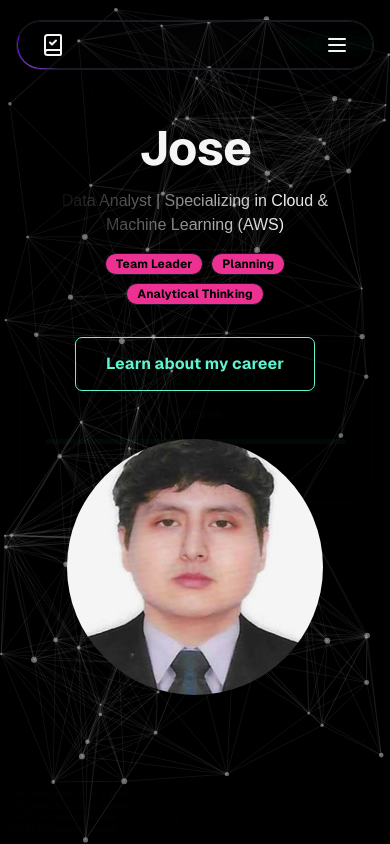
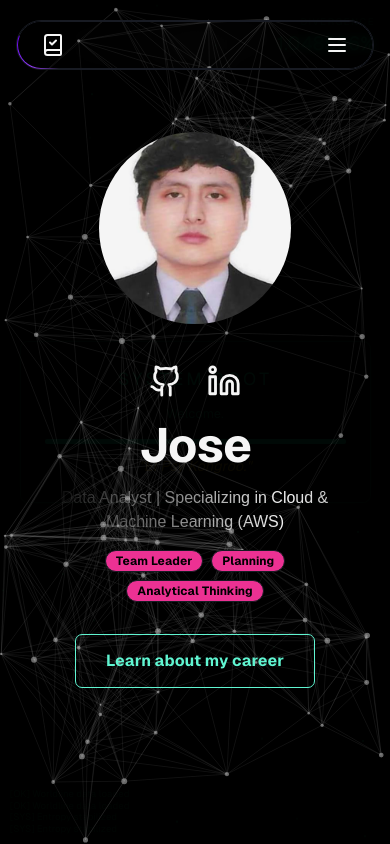
Before and after one commit to josepharroyoh/PortfolioJoseph, a React (Vite) app: page / in a window 390 px wide. Built offline with nearby package versions, Linux system fonts and the light colour scheme; a web font is replaced by a local one.

Commit message:
update organizacion de header en moviles & icons de redes

```diff
--- a/src/PortfolioLayout.tsx
+++ b/src/PortfolioLayout.tsx
@@ -38,7 +38,7 @@ const projectItems: Carousel3DItem[] = [
     description: 'Desarrollo de mi portafolio personal interactivo utilizando React, TypeScript y Tailwind CSS, con un diseño moderno y animaciones fluidas.',
     tags: ['React', 'TypeScript', 'Tailwind CSS', 'Framer Motion'],
     imageUrl: '',
-    link: '#'
+    link: ''
   },
   {
     id: 3,
@@ -47,7 +47,7 @@ const projectItems: Carousel3DItem[] = [
     description: 'Análisis de un conjunto de datos de un e-commerce para identificar patrones de compra y optimizar estrategias de marketing.',
     tags: ['Python', 'Pandas', 'Matplotlib', 'SQL'],
     imageUrl: '',
-    link: '#'
+    link: ''
   }
 ];
 
--- a/src/components/Carousel3D.tsx
+++ b/src/components/Carousel3D.tsx
@@ -181,15 +181,17 @@ const Carousel3D: React.FC<Carousel3DProps> = ({ items, autoRotate = true, rotat
                             </span>
                           ))}
                         </div>
-                        <Link
-                          to={item.link}
+                        <a
+                          href={item.link}
+                          target="_blank"
+                          rel="noopener noreferrer"
                           onMouseEnter={() => setHoveredItemId(item.id)}
                           onMouseLeave={() => setHoveredItemId(null)}
                           className="text-gray-400 hover:text-white transition-colors text-sm inline-flex items-center"
                         >
                           Más información
                           <ArrowRight className={`ml-2 w-4 h-4 transition-transform ${hoveredItemId === item.id ? 'translate-x-1' : ''}`} />
-                        </Link>
+                        </a>
                         <span
                           className={`absolute bottom-0 left-0 h-px bg-gray-400/60 transition-all duration-500 ease-out ${hoveredItemId === item.id ? 'w-full' : 'w-0'}`}
                         ></span>
--- a/src/components/HeroSection/HeroSection.tsx
+++ b/src/components/HeroSection/HeroSection.tsx
@@ -7,6 +7,7 @@ import { TypingText } from "../lightswind/TypingText";
 import { ShinyText } from "../lightswind/shiny-text";
 import CtaButton from '../CtaButton/CtaButton';
 import { useMediaQuery } from '../../hooks/useMediaQuery';
+import { Github, Linkedin } from "lucide-react";
 
 export const HeroSection = () => {
   const { t } = useTranslation();
@@ -25,9 +26,58 @@ export const HeroSection = () => {
         },
       }}
     >
-      {/* Left Section (Texto) */}
+      {/* Imagen (primero en móvil) */}
       <motion.div
-        className="w-full md:w-2/3 space-y-4 p-6 text-center md:text-left"
+        className="w-full md:w-1/3 flex justify-center p-6 order-1 md:order-2"
+        initial={{ opacity: 0, scale: 0.8, filter: "blur(10px)" }}
+        animate={{
+          opacity: 1,
+          scale: 1,
+          filter: "blur(0px)",
+        }}
+        transition={{ delay: 0.5, duration: 1.2, ease: "easeOut" }}
+      >
+        <div className="w-48 h-48 md:w-64 md:h-64 rounded-full overflow-hidden shadow-lg">
+          <img
+            src="/images/foto.jpg"
+            alt="Joseph Arroyo"
+            className="w-full h-full object-cover"
+          />
+        </div>
+      </motion.div>
+
+      {/* Íconos sociales (debajo de la foto en móvil, al lado en PC si quieres) */}
+      <motion.div
+        className="flex justify-center gap-x-6 mt-4 order-2 md:hidden"
+        initial={{ opacity: 0, y: 20, filter: "blur(4px)" }}
+        animate={{
+          opacity: 1,
+          y: 0,
+          filter: "blur(0px)",
+          transition: { duration: 0.8, ease: "easeOut", delay: 0.2 },
+        }}
+      >
+        <a
+          href="https://github.com/TU_USUARIO"
+          target="_blank"
+          rel="noopener noreferrer"
+          className="text-foreground transition duration-500 ease-in-out transform hover:scale-125 hover:text-cyan-400 hover:drop-shadow-[0_0_12px_rgba(6,182,212,0.8)]"
+        >
+          <Github size={34} />
+        </a>
+        <a
+          href="https://www.linkedin.com/in/TU_USUARIO/"
+          target="_blank"
+          rel="noopener noreferrer"
+          className="text-foreground transition duration-500 ease-in-out transform hover:scale-125 hover:text-cyan-400 hover:drop-shadow-[0_0_12px_rgba(6,182,212,0.8)]"
+        >
+          <Linkedin size={34} />
+        </a>
+      </motion.div>
+
+      {/* Texto (debajo en móvil, izquierda en PC) */}
+      <motion.div
+        className="w-full md:w-2/3 space-y-4 p-6 text-center md:text-left order-3 md:order-1"
         initial={false}
       >
         <motion.h1
@@ -48,26 +98,12 @@ export const HeroSection = () => {
             fontWeight="font-bold"
             color="text-foreground"
             letterSpacing="tracking-tight"
-            // --- ESTE ES EL ÚNICO CAMBIO ---
-            align={isMobile ? 'center' : 'left'} // Centrado en móvil, a la izquierda en escritorio
+            align={isMobile ? 'center' : 'left'}
             loop={true}
             showCursor={!isMobile}
           >
             Joseph Arroyo Hernandez
           </TypingText>
-
-          <motion.span
-            className="text-sm text-pink-500 font-semibold block"
-            initial={{ opacity: 0, y: 20, filter: "blur(4px)" }}
-            animate={{
-              opacity: 1,
-              y: 0,
-              filter: "blur(0px)",
-              transition: { duration: 0.8, ease: "easeOut" },
-            }}
-          >
-            {/* ... */}
-          </motion.span>
         </motion.h1>
 
         <motion.h2
@@ -94,6 +130,7 @@ export const HeroSection = () => {
           </ShinyText>
         </motion.h2>
 
+        {/* Badges */}
         <motion.div
           className="flex flex-wrap justify-center md:justify-start gap-2"
           initial={{ opacity: 0, y: 20, filter: "blur(4px)" }}
@@ -109,8 +146,9 @@ export const HeroSection = () => {
           <Badge className="text-xs bg-pink-500">{t("hero.badge3")}</Badge>
         </motion.div>
 
+        {/* Botón + Íconos en PC */}
         <motion.div
-          className="mt-8 flex justify-center md:justify-start"
+          className="mt-8 flex justify-center md:justify-start items-center gap-x-6"
           initial={{ opacity: 0, y: 20, filter: "blur(4px)" }}
           animate={{
             opacity: 1,
@@ -122,28 +160,27 @@ export const HeroSection = () => {
           <CtaButton href="cv">
             {t("hero.ctaButton")}
           </CtaButton>
+
+          {/* Íconos solo en PC */}
+          <div className="hidden md:flex gap-x-6 ml-6">
+            <a
+              href="https://github.com/TU_USUARIO"
+              target="_blank"
+              rel="noopener noreferrer"
+              className="text-foreground transition duration-500 ease-in-out transform hover:scale-125 hover:text-cyan-400 hover:drop-shadow-[0_0_12px_rgba(6,182,212,0.8)]"
+            >
+              <Github size={34} />
+            </a>
+            <a
+              href="https://www.linkedin.com/in/TU_USUARIO/"
+              target="_blank"
+              rel="noopener noreferrer"
+              className="text-foreground transition duration-500 ease-in-out transform hover:scale-125 hover:text-cyan-400 hover:drop-shadow-[0_0_12px_rgba(6,182,212,0.8)]"
+            >
+              <Linkedin size={34} />
+            </a>
+          </div>
         </motion.div>
-
-      </motion.div>
-
-      {/* Right Section (Imagen) */}
-      <motion.div
-        className="w-full md:w-1/3 flex justify-center p-6"
-        initial={{ opacity: 0, scale: 0.8, filter: "blur(10px)" }}
-        animate={{
-          opacity: 1,
-          scale: 1,
-          filter: "blur(0px)",
-        }}
-        transition={{ delay: 0.5, duration: 1.2, ease: "easeOut" }}
-      >
-        <div className="w-64 h-64 rounded-full overflow-hidden shadow-lg">
-          <img
-            src="/images/foto.jpg"
-            alt="Joseph Arroyo"
-            className="w-full h-full object-cover"
-          />
-        </div>
       </motion.div>
     </motion.div>
   );
--- a/src/components/LoadingScreen/loading-screen.css
+++ b/src/components/LoadingScreen/loading-screen.css
@@ -21,7 +21,7 @@
   background: #000;
   color: #00ff9c;
   font-family: "Share Tech Mono", monospace;
-  height: 100dvh; /* <-- FIX: antes estaba en 100dvh */
+  height: 100dvh;
   display: flex;
   align-items: center;
   justify-content: center;
```
